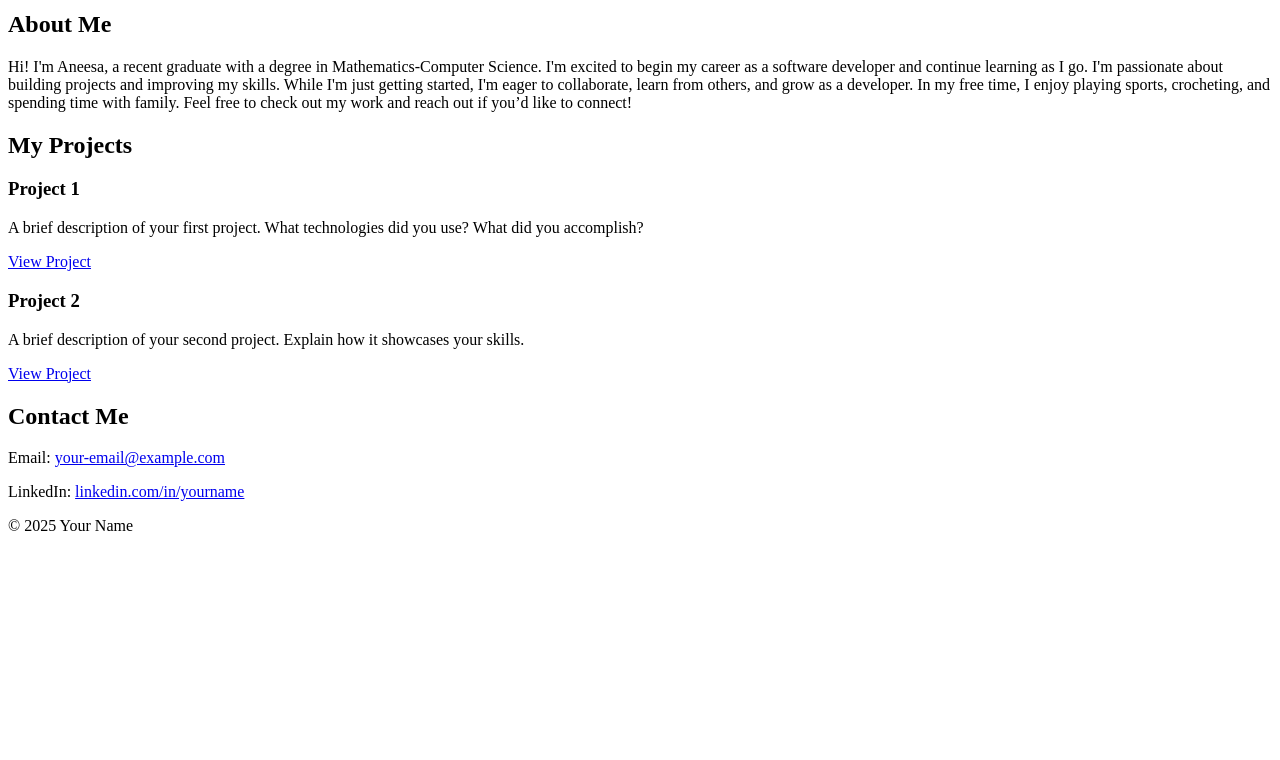
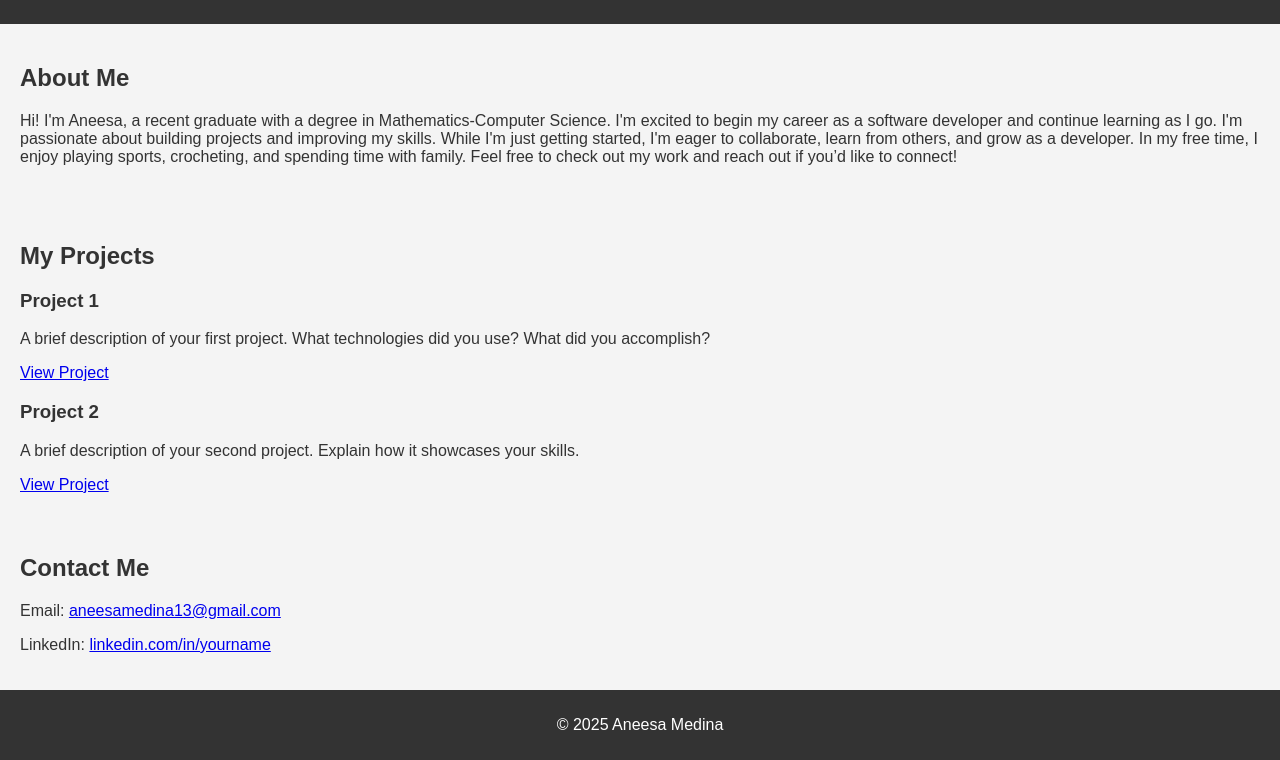
Before and after one commit to aneesamedina/aneesamedina.github.io, a plain HTML site: page index.html in a window 1280 px wide. Shown: the part 130-890 px from the top of the page. Before the commit the page ends 800 px from the top, so only its background shows below. Drawn offline with Linux system fonts and the light colour scheme; files that its build step writes are made by us from their sources.

Commit message:
Update index.html

```diff
--- a/index.html
+++ b/index.html
@@ -4,7 +4,7 @@
     <meta charset="UTF-8" />
     <meta name="viewport" content="width=device-width, initial-scale=1.0" />
     <title>Aneesa Medina - Portfolio</title>
-    <link rel="stylesheet" href="styles.css" />
+    <link rel="stylesheet" href="style.css" />
   </head>
   <body>
     <header>
@@ -53,13 +53,13 @@
     <section id="contact" class="section">
       <div class="container">
         <h2>Contact Me</h2>
-        <p>Email: <a href="mailto:your-email@example.com">your-email@example.com</a></p>
+        <p>Email: <a href="mailto:aneesamedina13@gmail.com">aneesamedina13@gmail.com</a></p>
         <p>LinkedIn: <a href="https://www.linkedin.com/in/yourname" target="_blank">linkedin.com/in/yourname</a></p>
       </div>
     </section>
 
     <footer>
-      <p>© 2025 Your Name</p>
+      <p>© 2025 Aneesa Medina</p>
     </footer>
   </body>
 </html>
```
